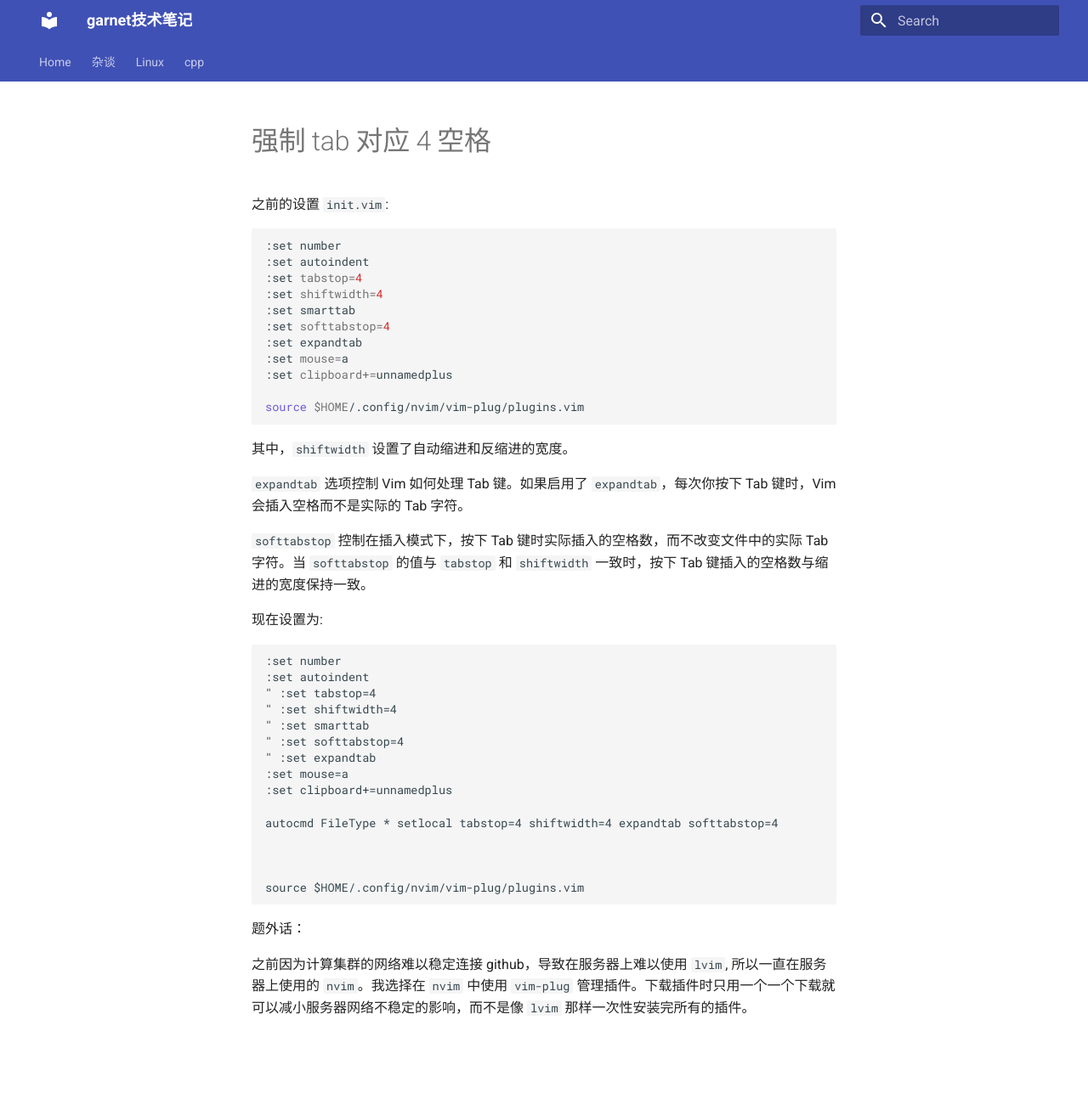
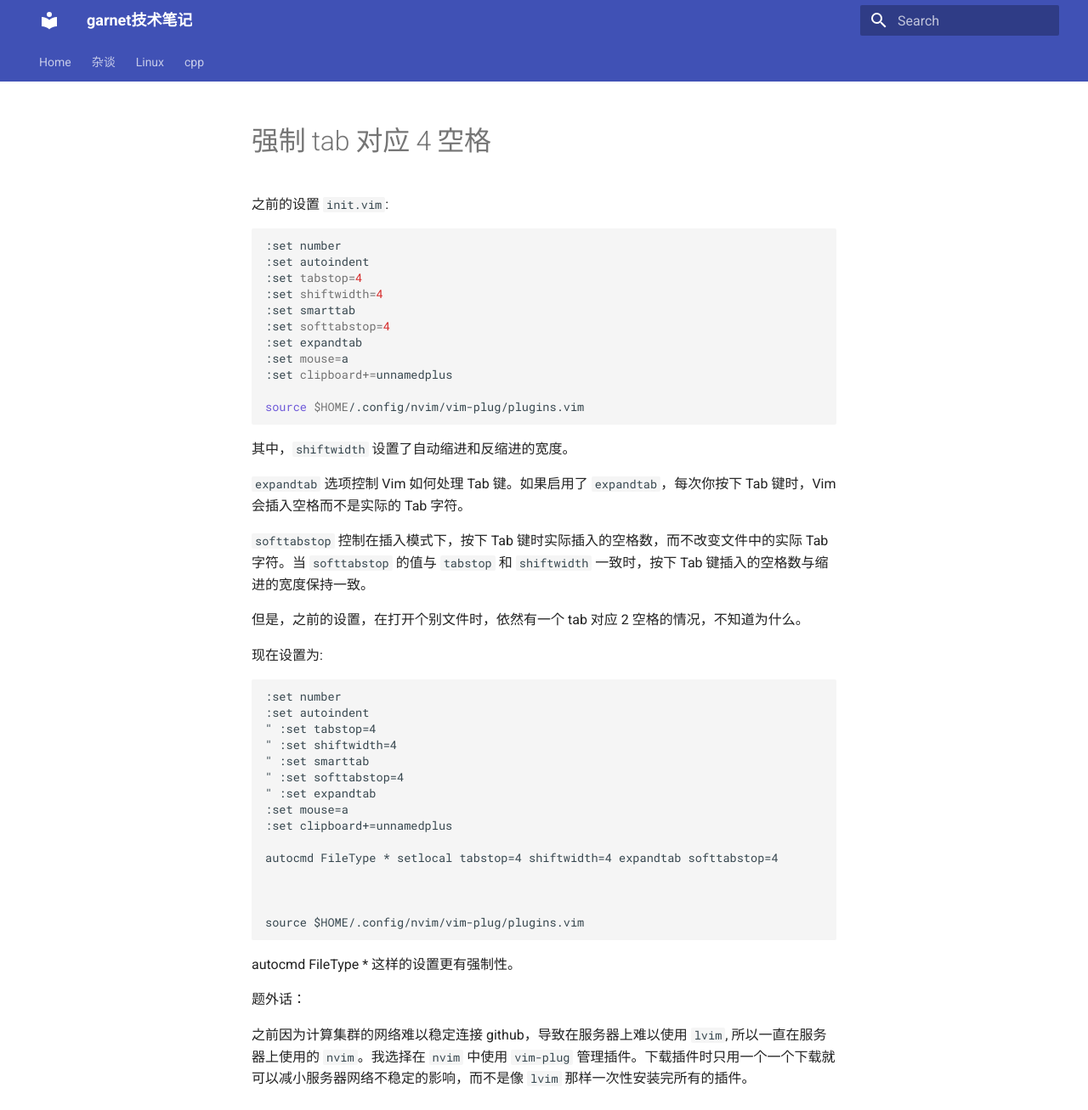
Before and after one commit to ymma98/technotes, an MkDocs documentation site: the page built from docs/Linux/vim_强制tab对应4空格.md, in a window 1280 px wide and 1307 px high. Shown: the whole window at 85% size. Built offline with MkDocs 1.6.1 and Material for MkDocs 9.7.7, drawn with Linux system fonts in a browser that asks for light colours.

Commit message:
docs/Linux/vim_强制tab对应4空格.md updated from https://stackedit.cn/

````diff
--- a/docs/Linux/vim_强制tab对应4空格.md
+++ b/docs/Linux/vim_强制tab对应4空格.md
@@ -21,6 +21,8 @@ source $HOME/.config/nvim/vim-plug/plugins.vim
 
 `softtabstop` 控制在插入模式下，按下 Tab 键时实际插入的空格数，而不改变文件中的实际 Tab 字符。当 `softtabstop` 的值与 `tabstop` 和 `shiftwidth` 一致时，按下 Tab 键插入的空格数与缩进的宽度保持一致。
 
+但是，之前的设置，在打开个别文件时，依然有一个 tab 对应 2 空格的情况，不知道为什么。
+
 现在设置为:
 ```bashrc
 :set number
@@ -40,6 +42,7 @@ autocmd FileType * setlocal tabstop=4 shiftwidth=4 expandtab softtabstop=4
 source $HOME/.config/nvim/vim-plug/plugins.vim
 ```
 
+autocmd FileType * 这样的设置更有强制性。
 
 题外话：
 
````
Also changed, not shown: other parts of docs/Linux/vim_强制tab对应4空格.md (+1 -1 lines).
